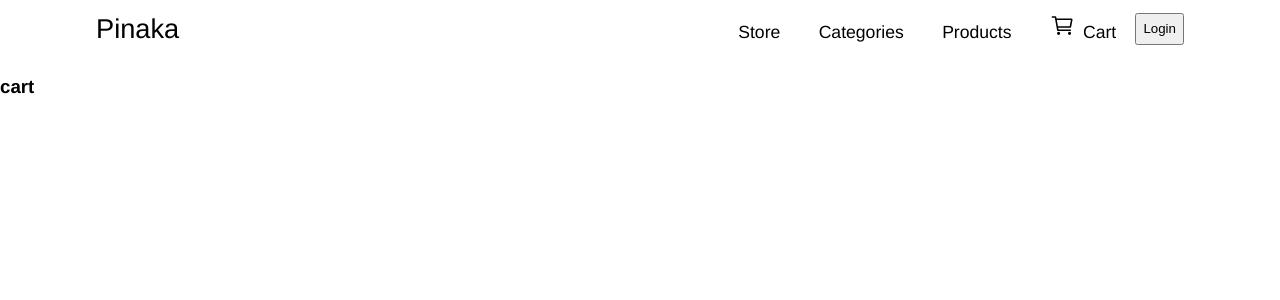
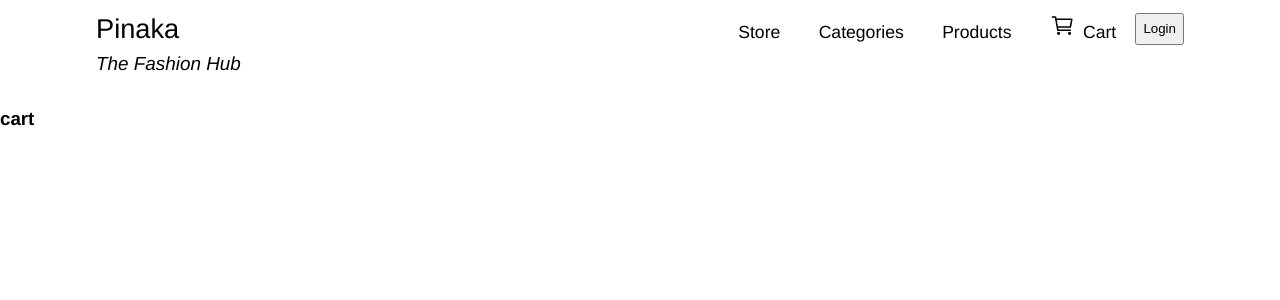
Before and after one commit to Visoneers/Pinaka, a Django app: page /cart/ in a window 1280 px wide; the page is wider, and only the part inside the window is pictured. Shown: the top 300 px of that part. Run offline with Django 3.2, Linux system fonts and the light colour scheme; some libraries are stand-ins or nearby versions.

Commit message:
footer tagline for pinaka

```diff
--- a/store/templates/store/main.html
+++ b/store/templates/store/main.html
@@ -15,7 +15,7 @@
         <p id="cart-total">4</p>
         <nav class="navigation">
             <div class="heading">
-                <a href="{% url 'store' %}">Pinaka</a>
+                <a href="{% url 'store' %}">Pinaka <footer><cite><small><small>The Fashion Hub</small></small></cite></footer> </a>
                 <div>
                     <ul class="nav-menu">
                         <li><a href="{% url 'store' %}">Store</a></li>
```
